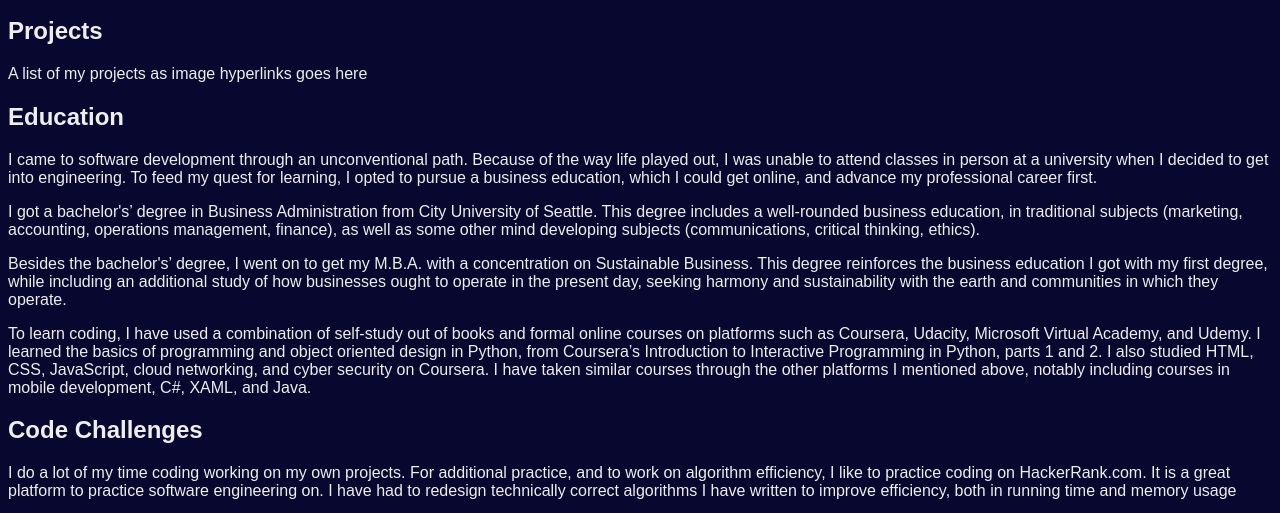
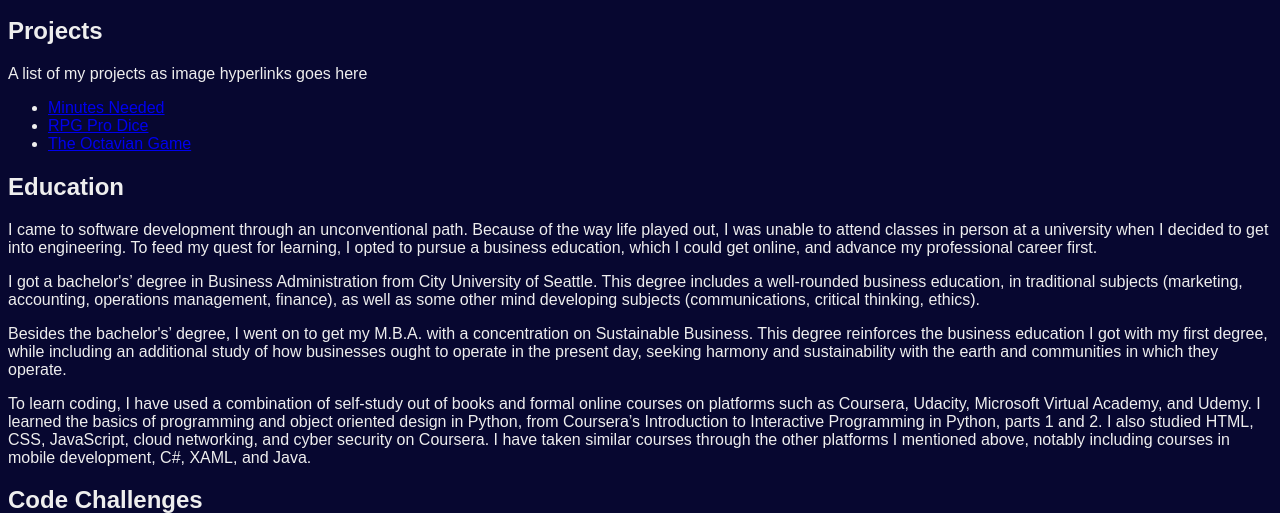
Before and after one commit to SteveDLosk/Portfolio, a plain HTML site: page Index.html in a window 1280 px wide. Shown: the part 309-822 px from the top of the page. Drawn offline with Linux system fonts and the light colour scheme.

Commit message:
Added links from home page to project pages and hackerrank page

```diff
--- a/Index.html
+++ b/Index.html
@@ -25,7 +25,13 @@
 </p>
 
      <h2>Projects</h2>
-     <div id="Projects">A list of my projects as image hyperlinks goes here</div>
+     <div id="Projects">A list of my projects as image hyperlinks goes here
+       <ul>
+         <li><a href="./MinutesNeeded.html" >Minutes Needed</a></li>
+         <li><a href="./RPG_Pro_Dice.html" >RPG Pro Dice</a></li>
+         <li><a href="./Octavian.html" >The Octavian Game</a></li>
+       </ul>
+     </div>
 
      <h2>Education</h2>
      <p>I came to software development through an unconventional path.  Because of the way life played out, I was unable to attend classes in person at a university when I decided to get into engineering.  To feed my quest for learning, I opted to pursue a business education, which I could get online, and advance my professional career first. </p>
@@ -36,7 +42,7 @@
      <h2>Code Challenges</h2>
      <p>I do a lot of my time coding working on my own projects.  For additional practice, and to work on algorithm efficiency, I like to practice coding on HackerRank.com.  It is a great platform to practice software engineering on.  I have had to redesign technically correct algorithms I have written to improve efficiency, both in running time and memory usage</p>
      <p>I also enjoy competing in HackerRank’s coding challenges.  The pressure of solving specific problems under the provided time constraints helps enforce discipline.  I have currently earned two bronze medals in competitions through HackerRank, as well as a badge for algorithms and a badge for machine learning challenges.</p>
-
+     <a href="./HackerRank.html" >More detail about my HackerRank projects can be found here.</a>
 
      <h2>Contact Me!</h2>
      <p>If you think I would be a good fit on my team, please reach out to me!  Alternatively, if you would like to discuss a potential joint project, just let me know!  I can be reached at 253-224-5597, or via email: stevedlosk@gmail.com</p>
```
